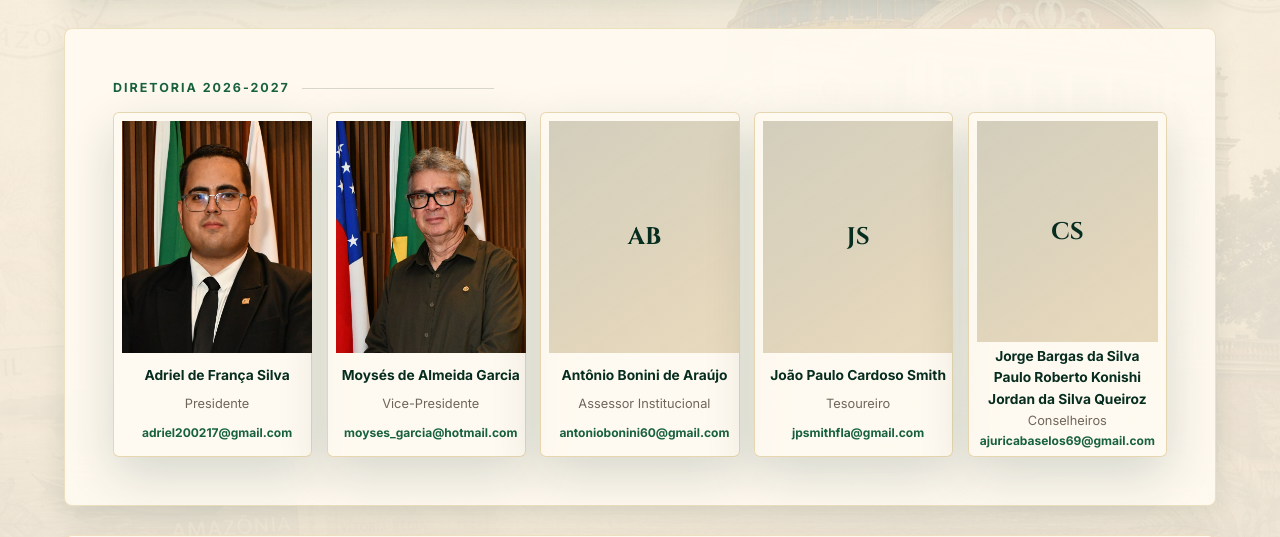
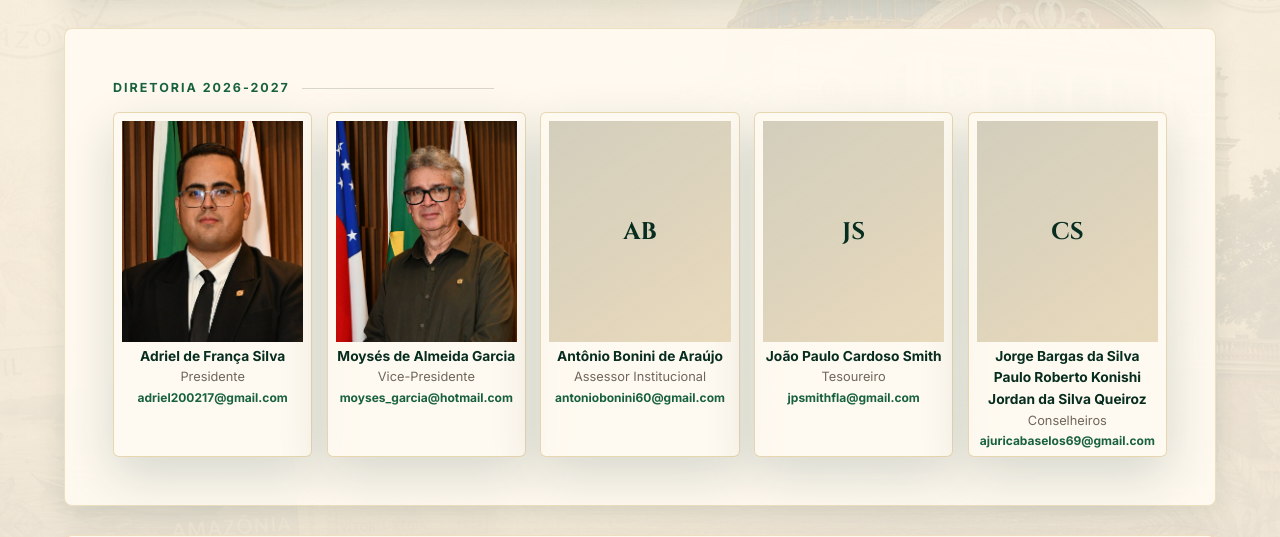
Before and after one commit to LuanValle/site-clube, a website: page clube.html in a window 1280 px wide. Shown: the part 1260-1797 px from the top of the page. Drawn offline with Linux system fonts and the light colour scheme.

Commit message:
fix: constrain board portraits to card boundaries

```diff
--- a/styles.css
+++ b/styles.css
@@ -1492,6 +1492,8 @@
 
 .board-grid article {
   display: grid;
+  min-width: 0;
+  align-content: start;
   gap: 0.35rem;
   padding: 0.5rem;
   text-align: center;
@@ -1500,6 +1502,10 @@
 }
 
 .portrait {
+  position: relative;
+  width: 100%;
+  min-width: 0;
+  overflow: hidden;
   display: grid;
   place-items: center;
   aspect-ratio: 0.82;
@@ -2812,10 +2818,11 @@
 }
 
 .portrait img {
+  position: absolute;
+  inset: 0;
   display: block;
   width: 100%;
   height: 100%;
-  aspect-ratio: 0.82;
   object-fit: cover;
   object-position: center 30%;
 }
```
